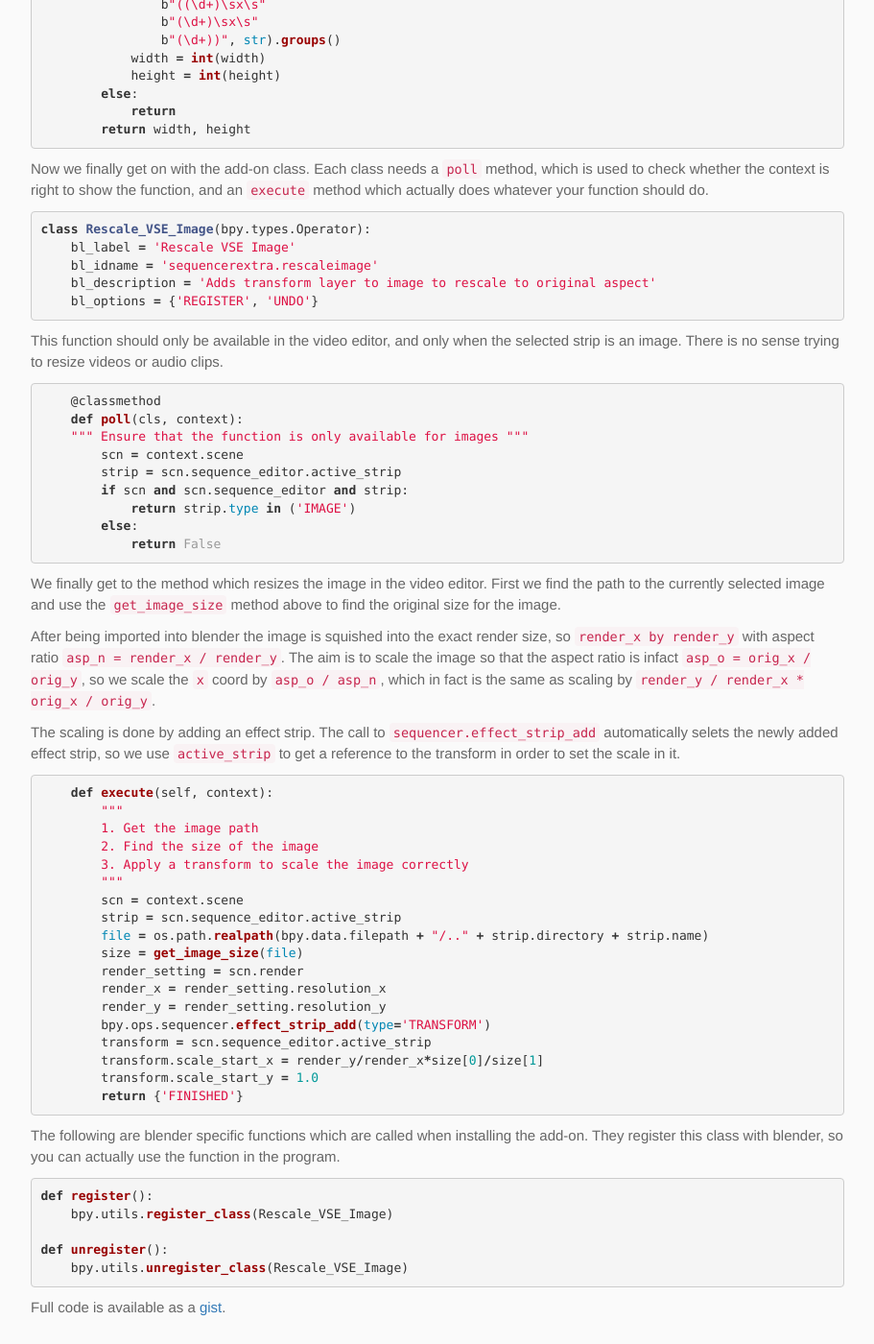
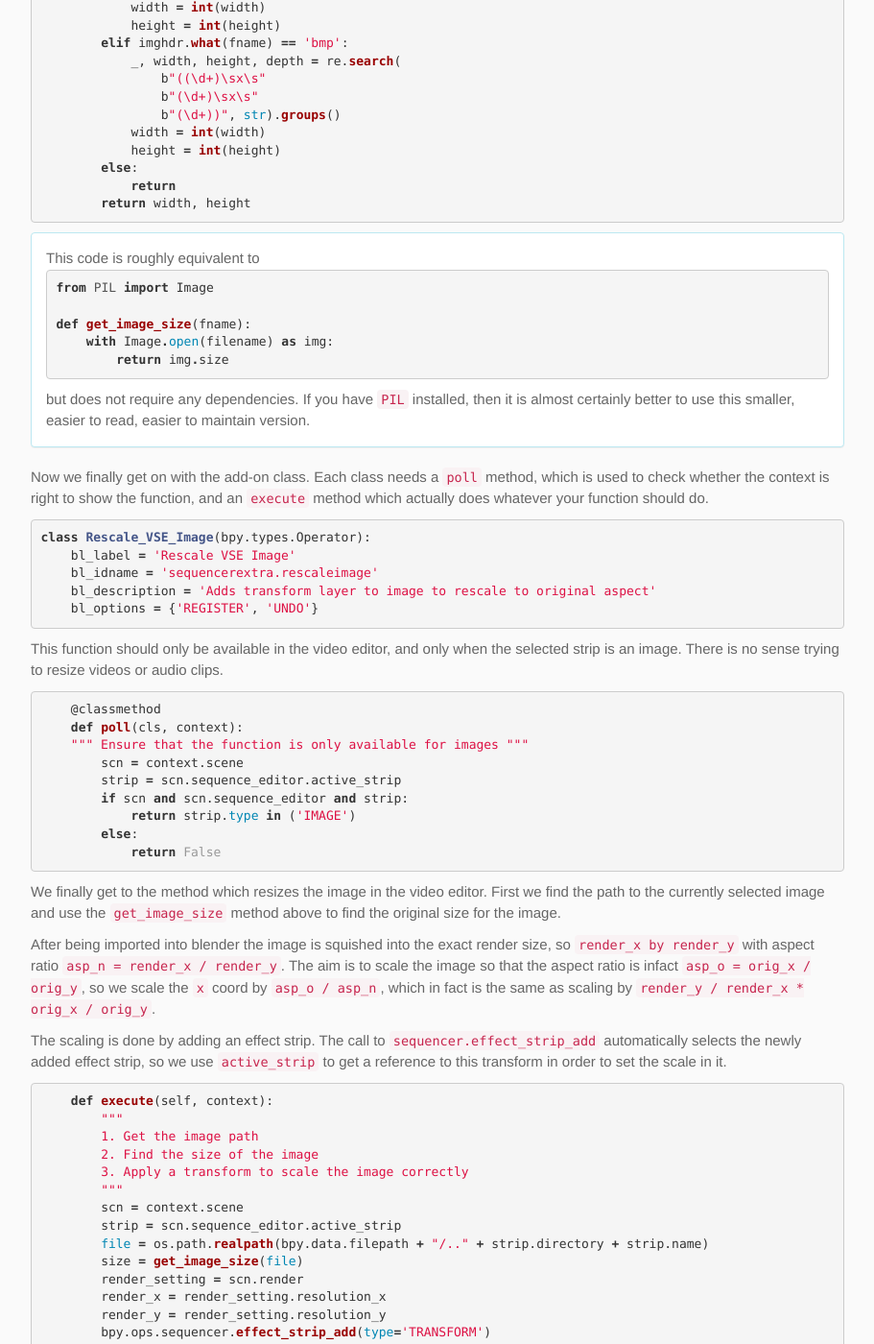
Before and after one commit to jwlawson/jwlawson.github.io, a Jekyll site: the page built from _posts/2016-07-30-blender-plugin.md, in a window 1280 px wide and 1400 px high, scrolled down 2618 px. Shown: the whole window at 96% size, without its empty margins (38-949 px from the left). Built offline with Jekyll 4.4.1, drawn with Linux system fonts in a browser that asks for light colours; nearby versions of some CDN libraries; some of the changed text lies outside the part shown.

Commit message:
Spelling and other fixes to post

````diff
--- a/_posts/2016-07-30-blender-plugin.md
+++ b/_posts/2016-07-30-blender-plugin.md
@@ -11,6 +11,8 @@ After a little while playing aroud with it, the one thing that really annoyed me
 The finished video:
 <iframe width="560" height="315" src="https://www.youtube.com/embed/df1EAIxAFVc" frameborder="0" allowfullscreen></iframe>
 <!--end-excerpt-->
+
+The add-on requires very few dependencies as I had no idea what might be available to a default install of blender. In fact `struct`, `imghdr` and `re` are only used by the `get_image_size` function, which could easily be replaced by `PIL` or similar if available.
 
 ```python
 """
@@ -48,7 +50,6 @@ In order to rescale a provided image we need to get the dimensions of the image.
 Stack exchange is full of all sorts of code snippets, supposedly available under the MIT license with 'reasonable attribution'. However there is no guarantee that whoever posts on SE is actually the original author of the code, so they don't actually have the right to provide the code under that license.
 
 There is a now unmaintained python library/program [Draco] which was licensed under GPLv2 and looks to have been abandoned sometime around 2004/05. In Draco's `image.py` there is a function which finds the size of an image by looking at the file header without needing any external dependencies. This function has now been posted on stack exchange and since improved and modified and now is included in a number of different projects. It is not at all clear how to interpret the license of this code now. The initial code was licensed with GPLv2, so all derivatives should also be GPLv2. However, once posted to SE many developers have assumed that the code is available under the much more unrestrictive MIT license.
-
 
 ```python
 def get_image_size(fname):
@@ -113,6 +114,18 @@ def get_image_size(fname):
         return width, height
 ```
 
+<div class="panel panel-info panel-body">
+This code is roughly equivalent to
+<div class="language-python highlighter-rouge"><pre class="highlight"><code><span class="kn">from</span> <span class="nn">PIL</span> <span class="kn">import</span> <span class="n">Image</span>
+
+<span class="k">def</span> <span class="nf">get_image_size</span><span class="p">(</span><span class="n">fname</span><span class="p">):</span>
+    <span class="k">with</span> <span class="n">Image</span><span class="o">.</span><span class="nb">open</span><span class="p">(</span><span class="n">filename</span><span class="p">)</span> <span class="k">as</span> <span class="n">img</span><span class="p">:</span>
+        <span class="k">return</span> <span class="n">img</span><span class="o">.</span><span class="n">size</span>
+</code></pre>
+</div>
+but does not require any dependencies. If you have <code class="highligher-rouge">PIL</code> installed, then it is almost certainly better to use this smaller, easier to read, easier to maintain version.
+</div>
+
 Now we finally get on with the add-on class. Each class needs a `poll` method, which is used to check whether the context is right to show the function, and an `execute` method which actually does whatever your function should do.
 
 ```python
@@ -141,7 +154,8 @@ We finally get to the method which resizes the image in the video editor. First
 
 After being imported into blender the image is squished into the exact render size, so `render_x by render_y` with aspect ratio `asp_n = render_x / render_y`. The aim is to scale the image so that the aspect ratio is infact `asp_o = orig_x / orig_y`, so we scale the `x` coord by `asp_o / asp_n`, which in fact is the same as scaling by `render_y / render_x * orig_x / orig_y`.
 
-The scaling is done by adding an effect strip. The call to `sequencer.effect_strip_add` automatically selets the newly added effect strip, so we use `active_strip` to get a reference to the transform in order to set the scale in it.
+The scaling is done by adding an effect strip. The call to `sequencer.effect_strip_add` automatically selects the newly added effect strip, so we use `active_strip` to get a reference to this transform in order to set the scale in it.
+
 ```python
     def execute(self, context):
         """
````
